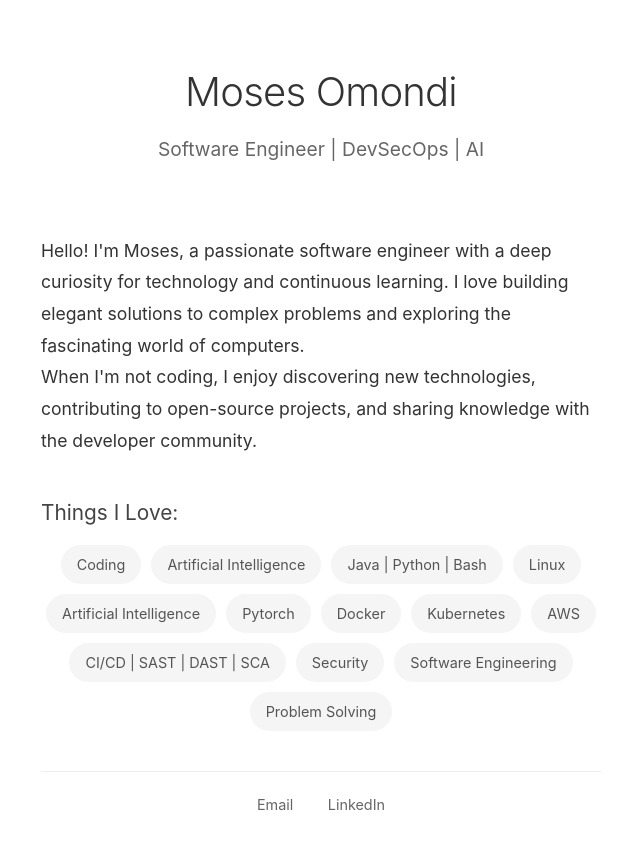
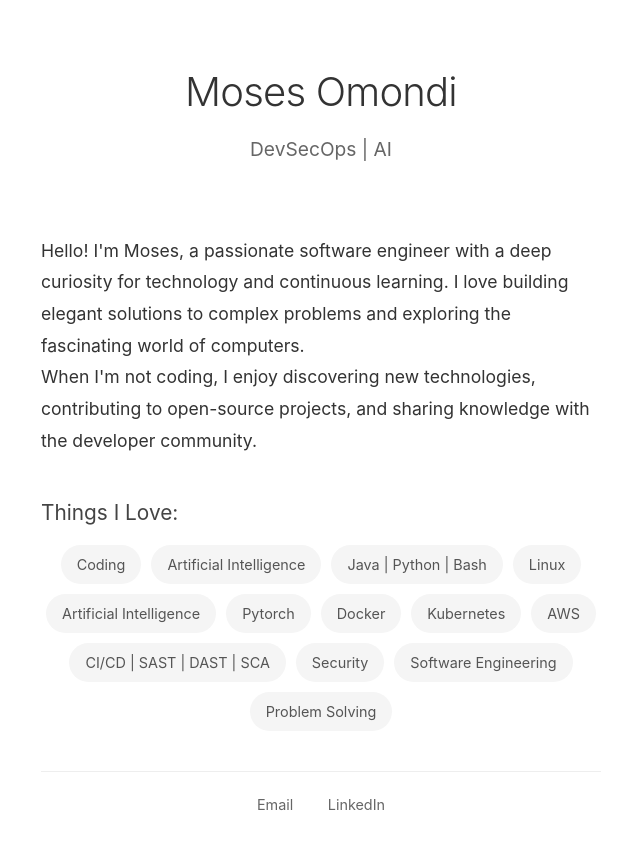
Before and after one commit to Moses-Omondi/engineer-blog, a plain HTML site: page index.html in a window 1280 px wide. Shown: the whole page, without its empty margins (319-959 px from the left). Drawn offline with Linux system fonts and the light colour scheme.

Commit message:
Title updated

```diff
--- a/index.html
+++ b/index.html
@@ -113,7 +113,7 @@
     <div class="container">
         <div class="profile">
             <h1>Moses Omondi</h1>
-            <p class="subtitle">Software Engineer | DevSecOps | AI</p>
+            <p class="subtitle">DevSecOps | AI</p>
         </div>
 
         <div class="description">
```
